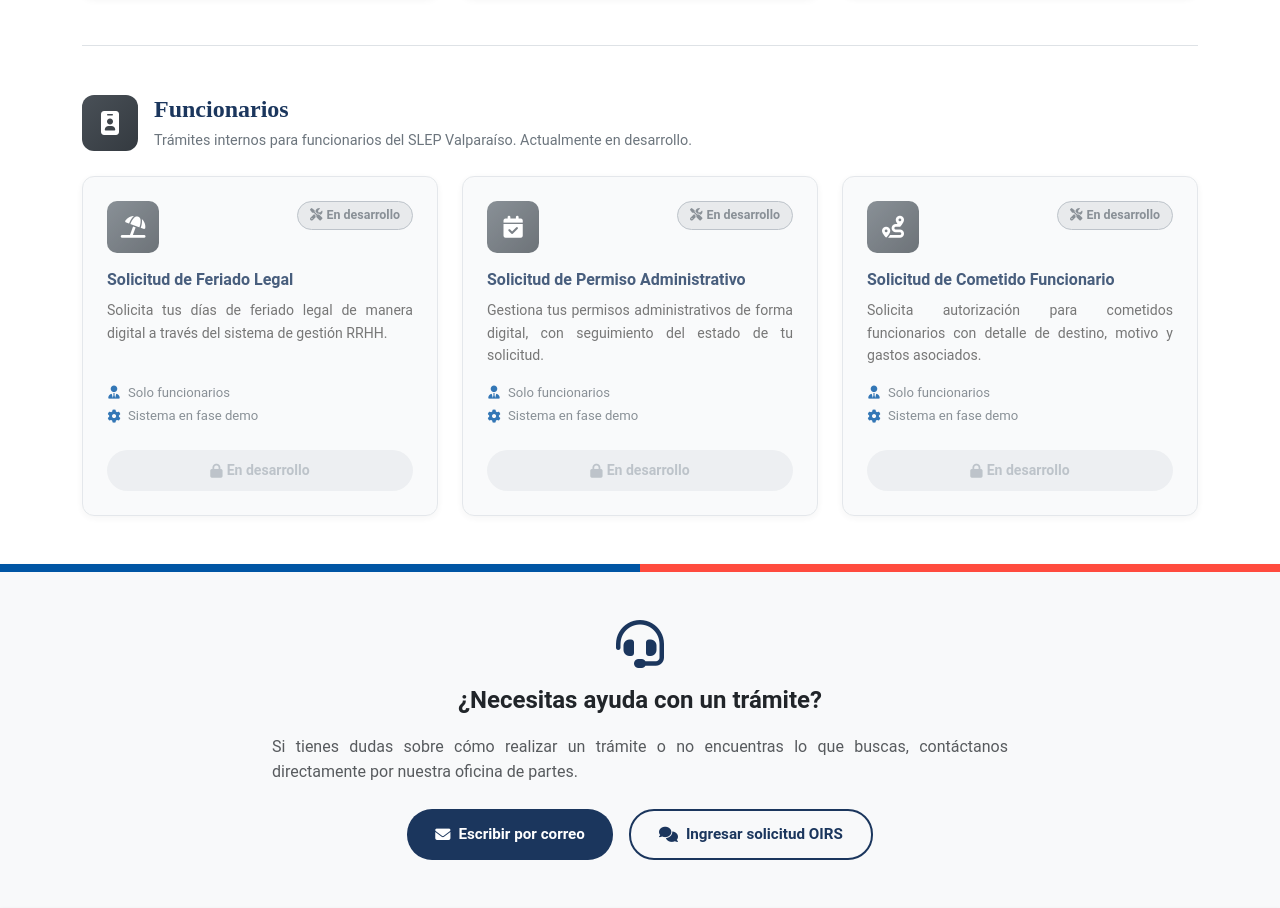
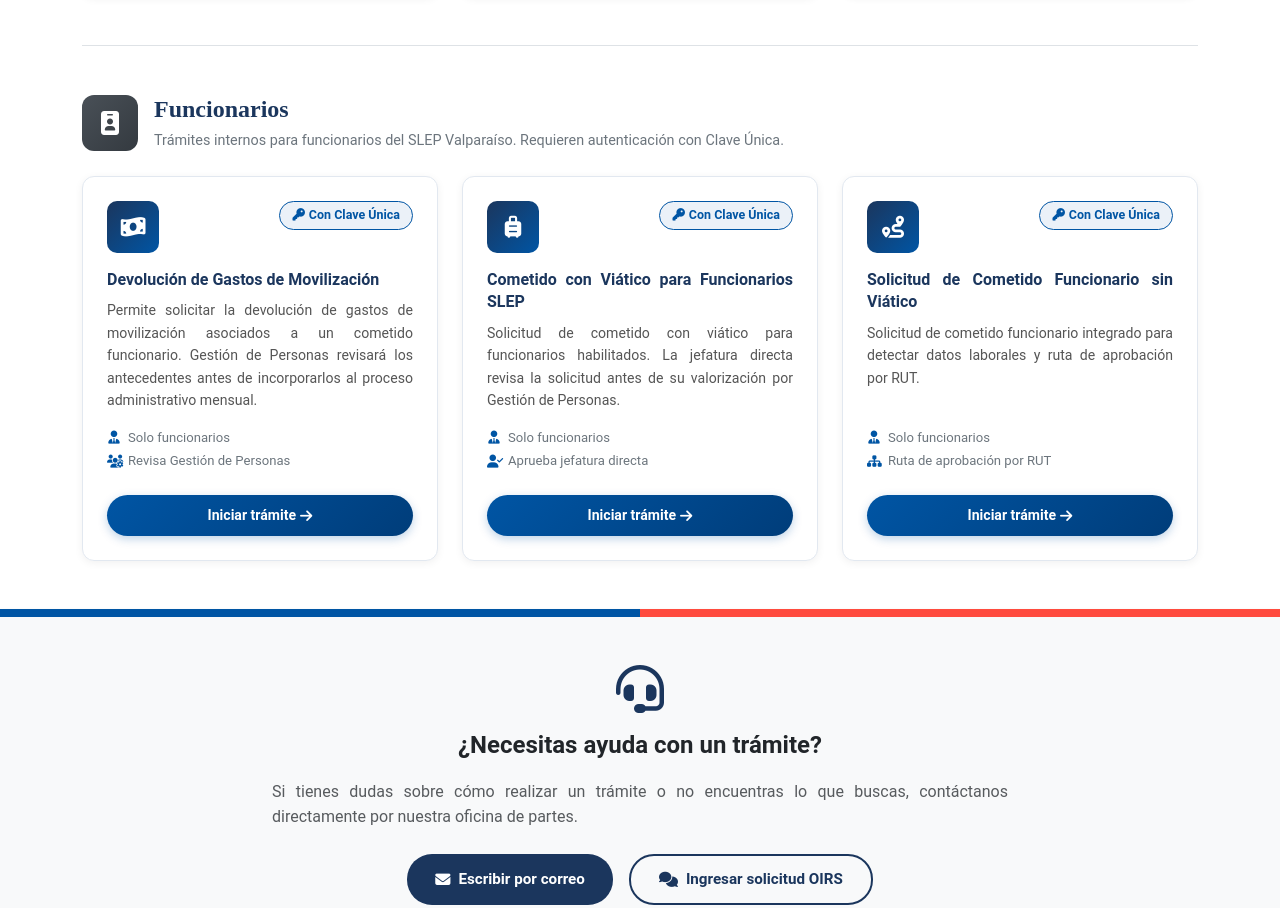
Before and after one commit to diegocr305/slepv-website, a website: page public/tramites.html in a window 1280 px wide. Shown: the part 1446-2354 px from the top of the page. Drawn offline with nearby package versions, Linux system fonts and the light colour scheme.

Commit message:
Trámites: separar accesos Ciudadanía/Funcionarios y publicar 3 trámites de funcionarios con Clave Única

```diff
--- a/public/tramites.html
+++ b/public/tramites.html
@@ -22,8 +22,11 @@
   <div class="container">
     <div class="d-flex justify-content-between align-items-center">
       <div class="top-bar-left">
-        <a href="/tramites" class="top-bar-link top-bar-link-pill">
-          <i class="fas fa-file-alt me-1"></i>Trámites Online
+        <a href="/tramites#grupo-ciudadania" class="top-bar-link top-bar-link-pill">
+          <i class="fas fa-users me-1"></i>Trámites Ciudadanía
+        </a>
+        <a href="/tramites#grupo-funcionarios" class="top-bar-link top-bar-link-pill">
+          <i class="fas fa-id-badge me-1"></i>Trámites Funcionarios
         </a>
         <a href="mailto:oficinadepartes@slepvalparaiso.cl" class="top-bar-link">
           <i class="fas fa-envelope"></i> Contacto
@@ -273,78 +276,78 @@
           </div>
           <div>
             <h2 class="tramites-grupo-titulo">Funcionarios</h2>
-            <p class="tramites-grupo-desc mb-0">Trámites internos para funcionarios del SLEP Valparaíso. Actualmente en desarrollo.</p>
+            <p class="tramites-grupo-desc mb-0">Trámites internos para funcionarios del SLEP Valparaíso. Requieren autenticación con Clave Única.</p>
           </div>
         </div>
 
         <div class="row g-4" data-grupo="funcionarios">
 
-          <!-- Feriado Legal -->
+          <!-- Devolución de gastos de movilización -->
           <div class="col-lg-4 col-md-6" data-categoria="funcionarios">
-            <div class="tramite-card-catalogo proximamente">
+            <div class="tramite-card-catalogo">
               <div class="tramite-card-top">
                 <div class="tramite-card-icono">
-                  <i class="fas fa-umbrella-beach"></i>
+                  <i class="fas fa-money-bill-wave"></i>
                 </div>
-                <span class="tramites-badge-pronto ms-auto">
-                  <i class="fas fa-tools me-1"></i>En desarrollo
+                <span class="tramites-badge-cu ms-auto">
+                  <i class="fas fa-key me-1"></i>Con Clave Única
                 </span>
               </div>
-              <h5 class="tramite-card-titulo">Solicitud de Feriado Legal</h5>
-              <p class="tramite-card-desc">Solicita tus días de feriado legal de manera digital a través del sistema de gestión RRHH.</p>
+              <h5 class="tramite-card-titulo">Devolución de Gastos de Movilización</h5>
+              <p class="tramite-card-desc">Permite solicitar la devolución de gastos de movilización asociados a un cometido funcionario. Gestión de Personas revisará los antecedentes antes de incorporarlos al proceso administrativo mensual.</p>
               <ul class="tramite-card-info">
                 <li><i class="fas fa-user-tie"></i> Solo funcionarios</li>
-                <li><i class="fas fa-cog"></i> Sistema en fase demo</li>
+                <li><i class="fas fa-users-cog"></i> Revisa Gestión de Personas</li>
               </ul>
-              <span class="tramite-card-btn-disabled">
-                <i class="fas fa-lock me-1"></i> En desarrollo
-              </span>
+              <a href="https://tramites.slepvalparaiso.gob.cl/login/claveunica?redirect=https://tramites.slepvalparaiso.gob.cl/tramites/iniciar/49" target="_blank" class="tramite-card-btn">
+                Iniciar trámite <i class="fas fa-arrow-right ms-1"></i>
+              </a>
             </div>
           </div>
 
-          <!-- Permiso Administrativo -->
+          <!-- Cometido con Viático -->
           <div class="col-lg-4 col-md-6" data-categoria="funcionarios">
-            <div class="tramite-card-catalogo proximamente">
+            <div class="tramite-card-catalogo">
               <div class="tramite-card-top">
                 <div class="tramite-card-icono">
-                  <i class="fas fa-calendar-check"></i>
+                  <i class="fas fa-suitcase-rolling"></i>
                 </div>
-                <span class="tramites-badge-pronto ms-auto">
-                  <i class="fas fa-tools me-1"></i>En desarrollo
+                <span class="tramites-badge-cu ms-auto">
+                  <i class="fas fa-key me-1"></i>Con Clave Única
                 </span>
               </div>
-              <h5 class="tramite-card-titulo">Solicitud de Permiso Administrativo</h5>
-              <p class="tramite-card-desc">Gestiona tus permisos administrativos de forma digital, con seguimiento del estado de tu solicitud.</p>
+              <h5 class="tramite-card-titulo">Cometido con Viático para Funcionarios SLEP</h5>
+              <p class="tramite-card-desc">Solicitud de cometido con viático para funcionarios habilitados. La jefatura directa revisa la solicitud antes de su valorización por Gestión de Personas.</p>
               <ul class="tramite-card-info">
                 <li><i class="fas fa-user-tie"></i> Solo funcionarios</li>
-                <li><i class="fas fa-cog"></i> Sistema en fase demo</li>
+                <li><i class="fas fa-user-check"></i> Aprueba jefatura directa</li>
               </ul>
-              <span class="tramite-card-btn-disabled">
-                <i class="fas fa-lock me-1"></i> En desarrollo
-              </span>
+              <a href="https://tramites.slepvalparaiso.gob.cl/login/claveunica?redirect=https://tramites.slepvalparaiso.gob.cl/tramites/iniciar/48" target="_blank" class="tramite-card-btn">
+                Iniciar trámite <i class="fas fa-arrow-right ms-1"></i>
+              </a>
             </div>
           </div>
 
-          <!-- Cometido Funcionario -->
+          <!-- Cometido sin Viático -->
           <div class="col-lg-4 col-md-6" data-categoria="funcionarios">
-            <div class="tramite-card-catalogo proximamente">
+            <div class="tramite-card-catalogo">
               <div class="tramite-card-top">
                 <div class="tramite-card-icono">
                   <i class="fas fa-route"></i>
                 </div>
-                <span class="tramites-badge-pronto ms-auto">
-                  <i class="fas fa-tools me-1"></i>En desarrollo
+                <span class="tramites-badge-cu ms-auto">
+                  <i class="fas fa-key me-1"></i>Con Clave Única
                 </span>
               </div>
-              <h5 class="tramite-card-titulo">Solicitud de Cometido Funcionario</h5>
-              <p class="tramite-card-desc">Solicita autorización para cometidos funcionarios con detalle de destino, motivo y gastos asociados.</p>
+              <h5 class="tramite-card-titulo">Solicitud de Cometido Funcionario sin Viático</h5>
+              <p class="tramite-card-desc">Solicitud de cometido funcionario integrado para detectar datos laborales y ruta de aprobación por RUT.</p>
               <ul class="tramite-card-info">
                 <li><i class="fas fa-user-tie"></i> Solo funcionarios</li>
-                <li><i class="fas fa-cog"></i> Sistema en fase demo</li>
+                <li><i class="fas fa-sitemap"></i> Ruta de aprobación por RUT</li>
               </ul>
-              <span class="tramite-card-btn-disabled">
-                <i class="fas fa-lock me-1"></i> En desarrollo
-              </span>
+              <a href="https://tramites.slepvalparaiso.gob.cl/login/claveunica?redirect=https://tramites.slepvalparaiso.gob.cl/tramites/iniciar/47" target="_blank" class="tramite-card-btn">
+                Iniciar trámite <i class="fas fa-arrow-right ms-1"></i>
+              </a>
             </div>
           </div>
 
@@ -469,6 +472,23 @@
     });
   });
 
+  // Activar filtro según el ancla de la URL (#grupo-funcionarios / #grupo-ciudadania)
+  function aplicarFiltroDesdeHash() {
+    const hash = window.location.hash;
+    let filtroObjetivo = null;
+    if (hash === '#grupo-funcionarios') filtroObjetivo = 'funcionarios';
+    else if (hash === '#grupo-ciudadania') filtroObjetivo = 'ciudadania';
+
+    if (filtroObjetivo) {
+      const btn = document.querySelector(`.tramites-filtro[data-filtro="${filtroObjetivo}"]`);
+      if (btn) btn.click();
+      const destino = document.getElementById(hash.substring(1));
+      if (destino) destino.scrollIntoView({ behavior: 'smooth', block: 'start' });
+    }
+  }
+  aplicarFiltroDesdeHash();
+  window.addEventListener('hashchange', aplicarFiltroDesdeHash);
+
   // Search
   const searchForm = document.getElementById('searchForm');
   const searchInput = document.getElementById('searchInput');
```
Also changed, not shown: public/index.html (+5 -2 lines).
